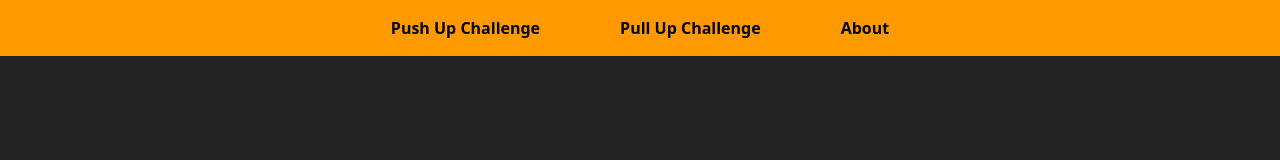
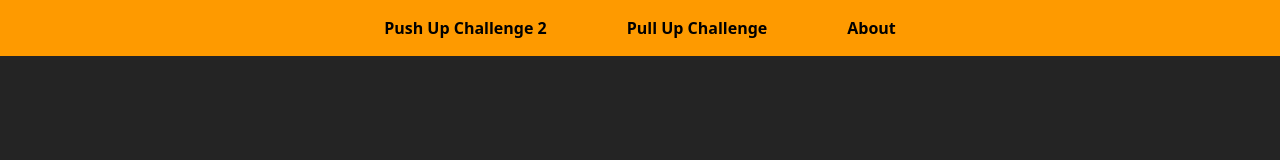
Before and after one commit to elitcx/fitness-challenge, a React (Vite) app: page / in a window 1280 px wide. Shown: the top 160 px of the page. Built offline with nearby package versions, Linux system fonts and the light colour scheme.

Commit message:
update code

```diff
--- a/package.json
+++ b/package.json
@@ -11,6 +11,7 @@
   },
   "dependencies": {
     "@tailwindcss/vite": "^4.1.18",
+    "@vercel/analytics": "^1.6.1",
     "react": "^19.2.0",
     "react-dom": "^19.2.0"
   },
--- a/src/App.jsx
+++ b/src/App.jsx
@@ -4,7 +4,7 @@ import './App.css'
 function Navigation({setPage}) {
   return (
     <div className='w-screen flex flex-row gap-20 h-14 justify-center p-4 font-bold bg-amber-500 text-black text-sm md:text-base'>
-      <h1><a className="cursor-pointer transform transition duration-200 hover:scale-105 hover:text-red-500 inline-block" onClick={() => setPage(1)}>Push Up Challenge</a></h1>
+      <h1><a className="cursor-pointer transform transition duration-200 hover:scale-105 hover:text-red-500 inline-block" onClick={() => setPage(1)}>Push Up Challenge 2</a></h1>
       <h1><a className="cursor-pointer transform transition duration-200 hover:scale-105 hover:text-red-500 inline-block" onClick={() => setPage(2)}>Pull Up Challenge</a></h1>
       <h1><a className="cursor-pointer transform transition duration-200 hover:scale-105 hover:text-red-500 inline-block" onClick={() => setPage(3)}>About</a></h1>
     </div>
```
Also changed, not shown: 1 other file (tests, documents, lock files or other folders).
